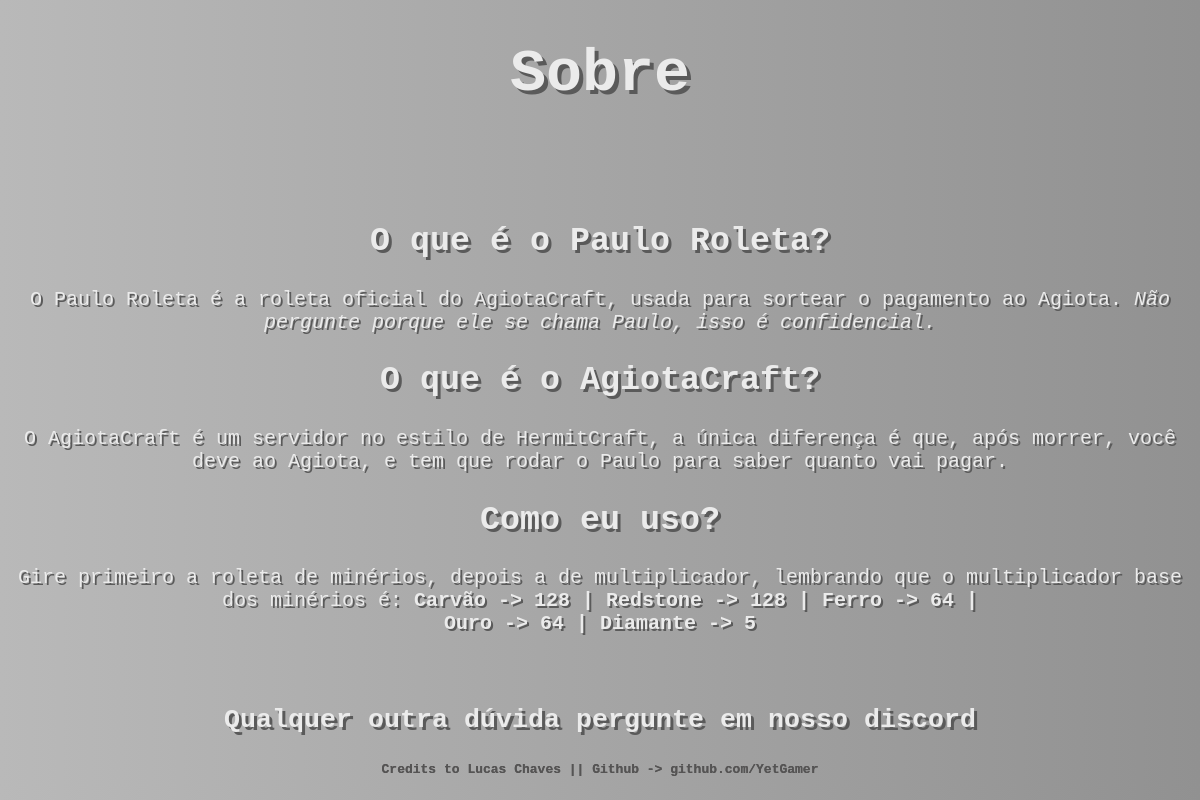
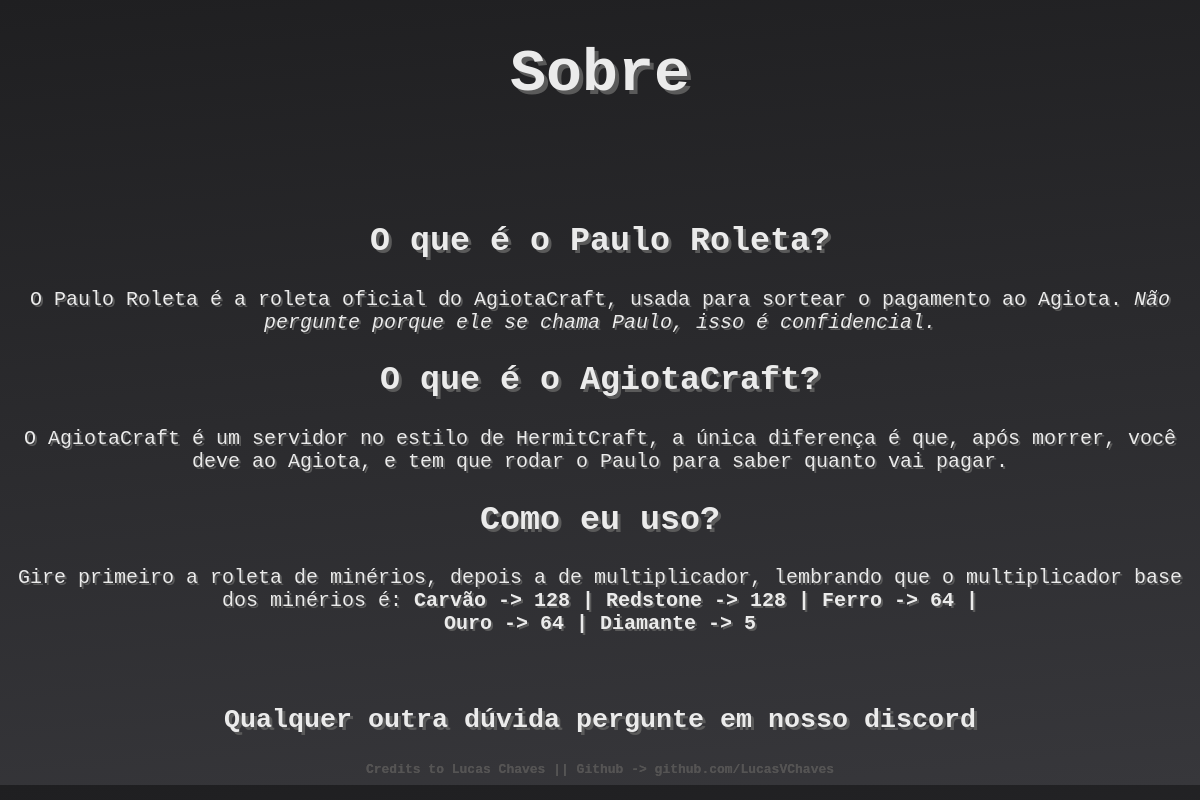
Before and after one commit to LucasVChaves/PauloRoleta, an Electron app: page src/about.html in a window 1200 px wide. Drawn offline with Linux system fonts and the light colour scheme; files whose address does not match are found by name.

Commit message:
Dark background and update in my github url (about.html)

```diff
--- a/src/about.html
+++ b/src/about.html
@@ -30,5 +30,5 @@
      </app>
 </body>
      <script src="main.js"></script>
-     <footer><b>Credits to Lucas Chaves || Github -> github.com/YetGamer</b></footer>
+     <footer><b>Credits to Lucas Chaves || Github -> github.com/LucasVChaves</b></footer>
 </html>
--- a/src/style.css
+++ b/src/style.css
@@ -2,7 +2,7 @@
      font-family: 'Fira Code', monospace;
      color: #bebebe;
      text-align: center;
-     background-image: linear-gradient(180deg, #a5a5a5 0%, #e0e0e0);
+     background-image: linear-gradient(175deg,#1f1f21 0%, #37373b);
 }
 
 h1{
--- a/src/styleAbout.css
+++ b/src/styleAbout.css
@@ -4,7 +4,7 @@
      font-size: 15pt;
      text-align: center;
      text-shadow: 2px 2px #5a5a5a;
-     background-image: linear-gradient(90deg, #b9b9b9, #919191);
+     background-image: linear-gradient(175deg,#1f1f21 0%, #37373b);
 }
 
 h1{
```
